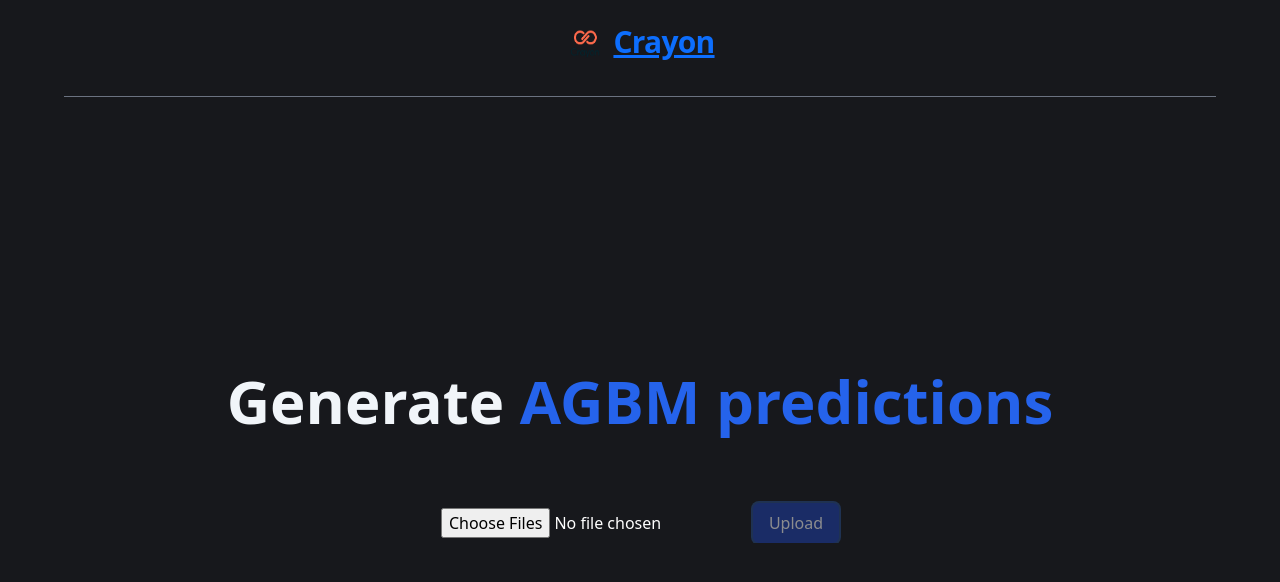
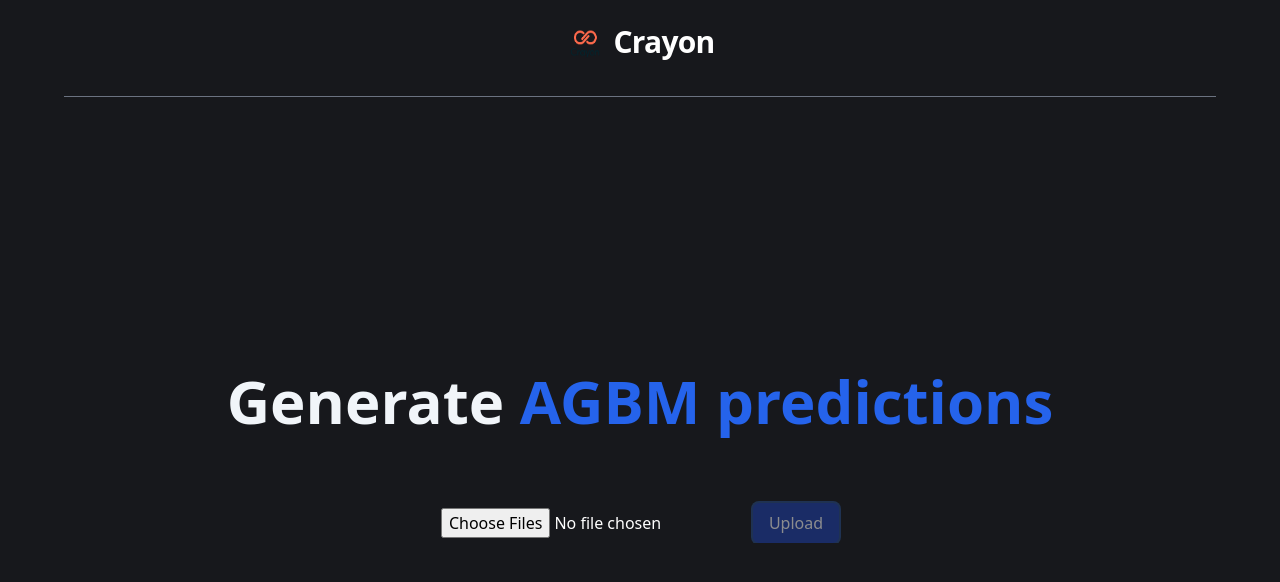
Before and after one commit to claudyAi/sdscrayon-flaskapi, a Next.js app: page /agbm in a window 1280 px wide. Shown: the top 582 px of the page. Built offline with nearby package versions, Linux system fonts and the light colour scheme.

Commit message:
removed href from header

```diff
--- a/components/Header.tsx
+++ b/components/Header.tsx
@@ -4,7 +4,7 @@ import Link from "next/link";
 export default function Header() {
   return (
     <header className="flex flex-col xs:flex-row justify-between items-center w-full mt-3 border-b pb-7 sm:px-4 px-2 border-gray-500 gap-2">
-      <Link href="/" className="flex space-x-2">
+      <div className="flex space-x-2">
         <Image
           alt="header text"
           src="/crayon-logo.png"
@@ -15,7 +15,7 @@ export default function Header() {
         <h1 className="sm:text-3xl text-xl font-bold ml-2 tracking-tight">
           Crayon
         </h1>
-      </Link>
+      </div>
       {/* <a
         className="flex max-w-fit items-center justify-center space-x-2 rounded-full border border-blue-600 text-white px-5 py-2 text-sm shadow-md hover:bg-blue-500 bg-blue-600 font-medium transition"
         href="https://github.com/Nutlope/roomGPT"
```
